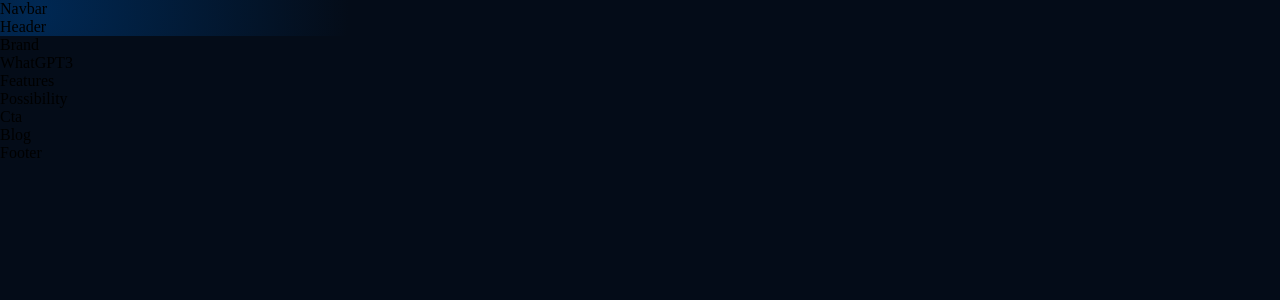
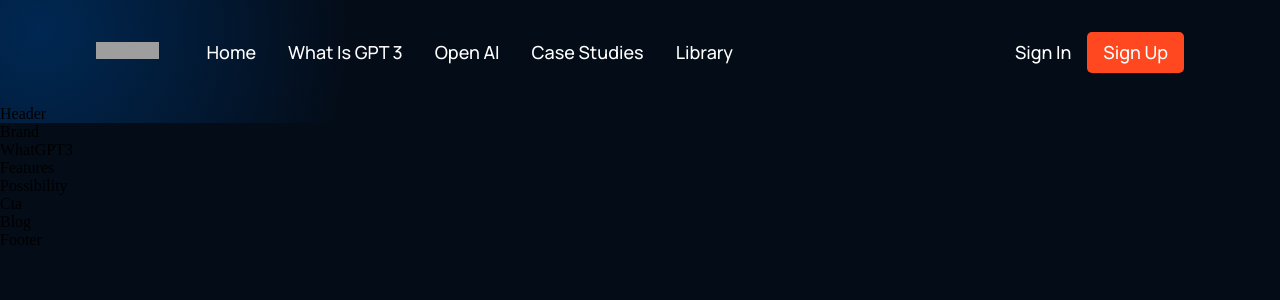
Before and after one commit to D4w1t/gpt3-landing-page, a React (Create React App) app: page / in a window 1280 px wide. Shown: the top 300 px of the page. Built offline with nearby package versions, Linux system fonts and the light colour scheme; grey boxes are pictures that could not be loaded.

Commit message:
Navbar component

```diff
--- a/src/components/navbar/Navbar.jsx
+++ b/src/components/navbar/Navbar.jsx
@@ -1,7 +1,80 @@
+import { useState } from "react";
+import { RiMenu3Line, RiCloseLine } from "react-icons/ri";
+
 import styles from "./navbar.module.css";
 
+import logo from "../../assets/logo.svg";
+
+const Menu = () => {
+  return (
+    <>
+      <p>
+        <a href="#home">Home</a>
+      </p>
+      <p>
+        <a href="#wgpt3">What is GPT 3</a>
+      </p>
+      <p>
+        <a href="#possibilities">Open AI</a>
+      </p>
+      <p>
+        <a href="#features">Case studies</a>
+      </p>
+      <p>
+        <a href="#blog">Library</a>
+      </p>
+    </>
+  );
+};
+
 const Navbar = () => {
-  return <div>Navbar</div>;
+  const [toggleMenu, setToggleMenu] = useState(false);
+
+  return (
+    <div className={styles["gpt3__navbar"]}>
+      <div className={styles["gpt3__navbar-links"]}>
+        <div className={styles["gpt3__navbar-links_logo"]}>
+          <img src={logo} alt="logo" />
+        </div>
+        <div className={styles["gpt3__navbar-links_container"]}>
+          <Menu />
+        </div>
+      </div>
+      <div className={styles["gpt3__navbar-sign"]}>
+        <p>Sign In</p>
+        <button type="button">Sign Up</button>
+      </div>
+
+      <div className={styles["gpt3__navbar-menu"]}>
+        {toggleMenu ? (
+          <RiCloseLine
+            color="#fff"
+            size={27}
+            onClick={() => setToggleMenu(false)}
+          />
+        ) : (
+          <RiMenu3Line
+            color="#fff"
+            size={27}
+            onClick={() => setToggleMenu(true)}
+          />
+        )}
+        {toggleMenu && (
+          <div
+            className={`${styles["gpt3__navbar-menu_container"]} scale-up-center`}
+          >
+            <div className={styles["gpt3__navbar-menu_container-links"]}>
+              <Menu />
+            </div>
+            <div className={styles["gpt3__navbar-menu_container-links-sign"]}>
+              <p>Sign in</p>
+              <button type="button">Sign up</button>
+            </div>
+          </div>
+        )}
+      </div>
+    </div>
+  );
 };
 
 export default Navbar;
--- a/src/components/navbar/navbar.module.css
+++ b/src/components/navbar/navbar.module.css
@@ -0,0 +1,134 @@
+.gpt3__navbar {
+  display: flex;
+  justify-content: space-between;
+  align-items: center;
+
+  padding: 2rem 6rem;
+}
+
+.gpt3__navbar-links {
+  flex: 1;
+  display: flex;
+  justify-content: flex-start;
+  align-items: center;
+}
+
+.gpt3__navbar-links_logo {
+  margin-right: 2rem;
+}
+
+.gpt3__navbar-links_logo img {
+  width: 62.56px;
+  height: 16.02px;
+}
+
+.gpt3__navbar-links_container {
+  display: flex;
+  flex-direction: row;
+}
+
+.gpt3__navbar-sign {
+  display: flex;
+  justify-content: flex-end;
+  align-items: center;
+}
+
+.gpt3__navbar-links_container p,
+.gpt3__navbar-sign p,
+.gpt3__navbar-menu_container p {
+  color: #fff;
+  font-family: var(--font-family);
+  font-weight: 500;
+  font-size: 18px;
+  line-height: 25px;
+  text-transform: capitalize;
+
+  margin: 0 1rem;
+  cursor: pointer;
+}
+
+.gpt3__navbar-sign button,
+.gpt3__navbar-menu_container button {
+  padding: 0.5rem 1rem;
+  color: #fff;
+  background: #ff4820;
+  font-family: var(--font-family);
+  font-weight: 500;
+  font-size: 18px;
+  line-height: 25px;
+  border: none;
+  outline: none;
+  cursor: pointer;
+  border-radius: 5px;
+}
+
+.gpt3__navbar-menu {
+  margin-left: 1rem;
+
+  display: none;
+  position: relative;
+}
+
+.gpt3__navbar-menu svg {
+  cursor: pointer;
+}
+
+.gpt3__navbar-menu_container {
+  display: flex;
+  justify-content: flex-end;
+  align-items: flex-end;
+  flex-direction: column;
+
+  text-align: end;
+  background: var(--color-footer);
+  padding: 2rem;
+  position: absolute;
+  right: 0;
+  top: 40px;
+  margin-top: 1rem;
+  min-width: 210px;
+  border-radius: 5px;
+  box-shadow: 0px 0px 5px rgba(0, 0, 0, 0.2);
+}
+
+.gpt3__navbar-menu_container p {
+  margin: 1rem 0;
+}
+
+.gpt3__navbar-menu_container-links-sign {
+  display: none;
+}
+
+@media screen and (max-width: 1050px) {
+  .gpt3__navbar-links_container {
+    display: none;
+  }
+
+  .gpt3__navbar-menu {
+    display: flex;
+  }
+}
+
+@media screen and (max-width: 700px) {
+  .gpt3__navbar {
+    padding: 2rem 4rem;
+  }
+}
+
+@media screen and (max-width: 550px) {
+  .gpt3__navbar {
+    padding: 2rem;
+  }
+
+  .gpt3__navbar-sign {
+    display: none;
+  }
+
+  .gpt3__navbar-menu_container {
+    top: 20px;
+  }
+
+  .gpt3__navbar-menu_container-links-sign {
+    display: block;
+  }
+}
```
